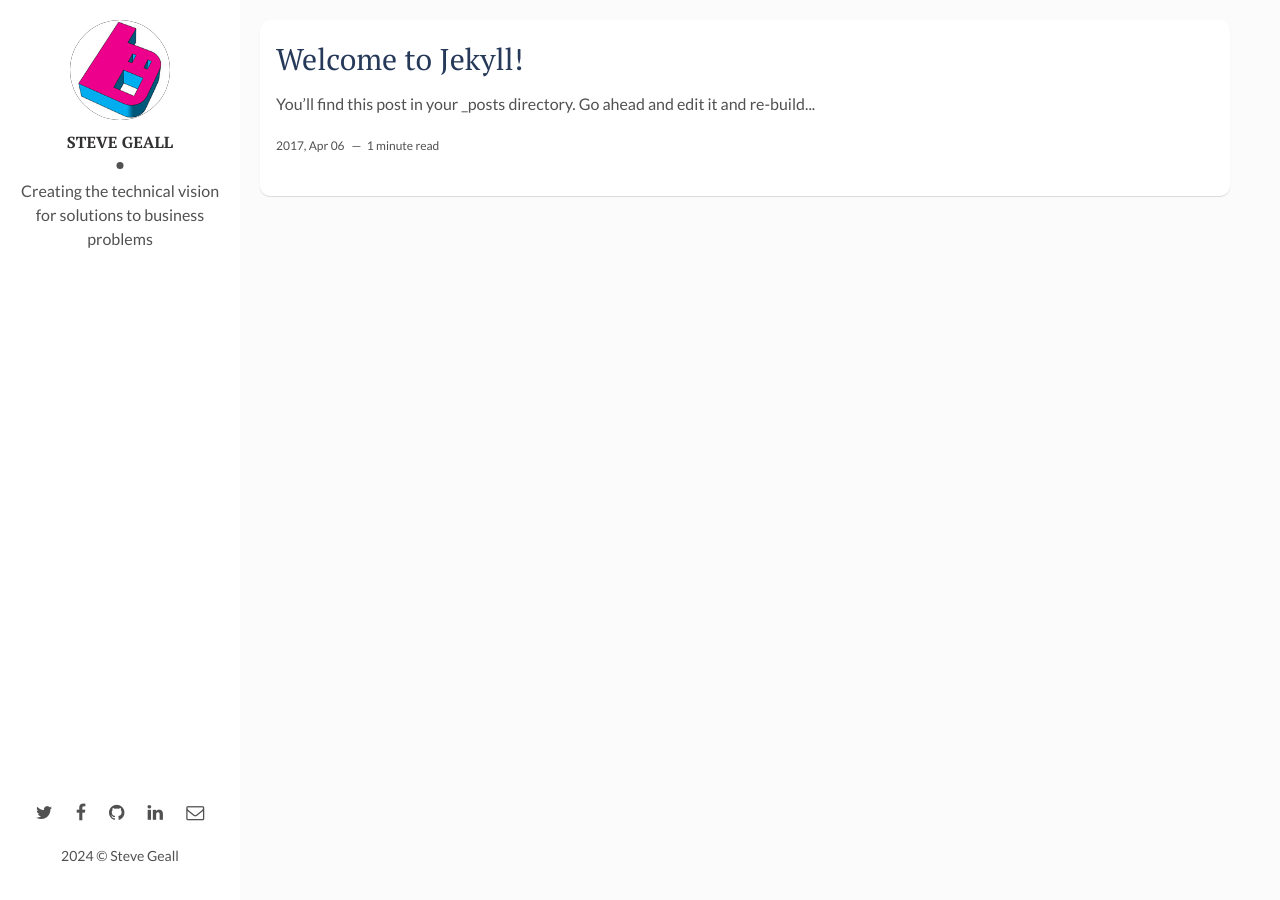
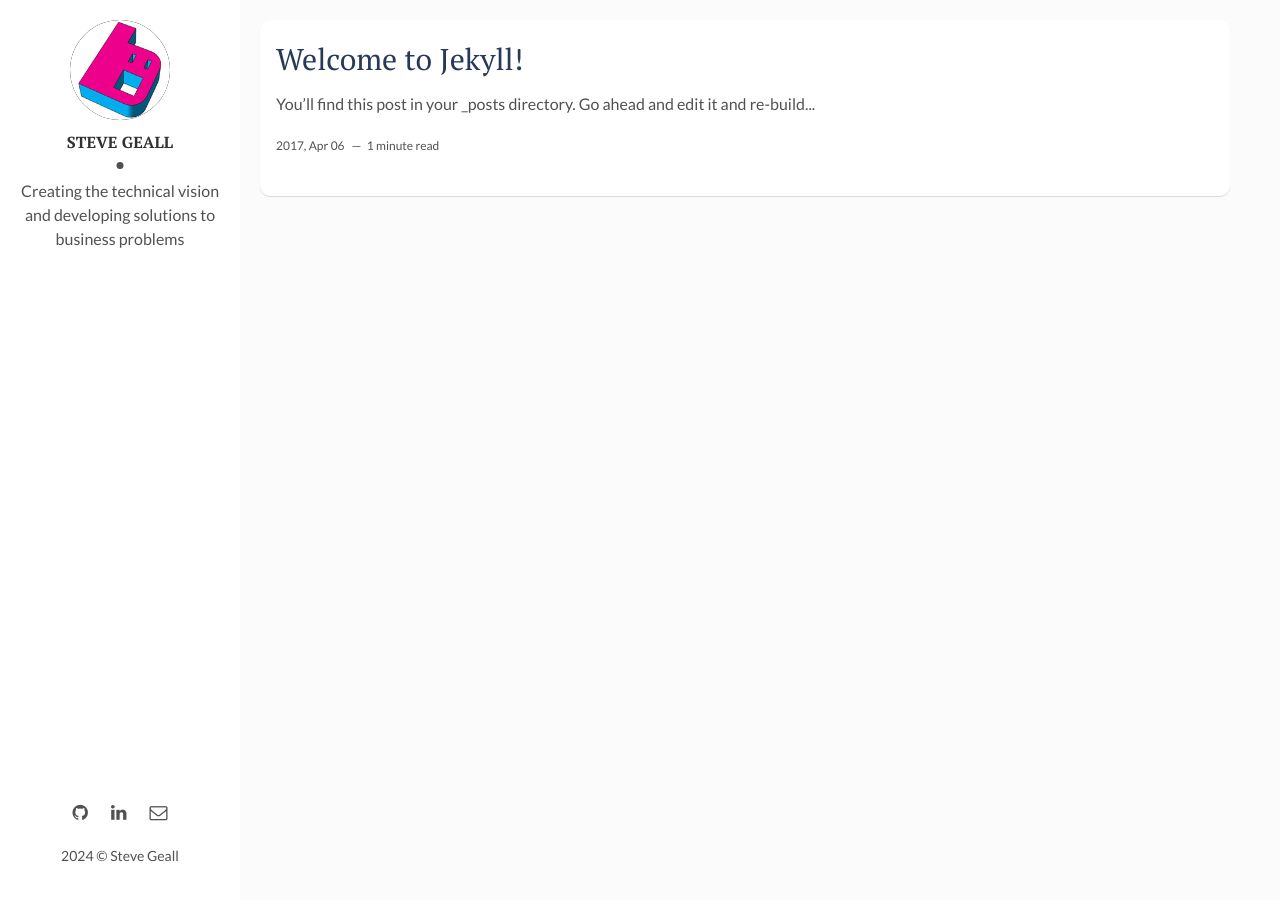
Before and after one commit to borough11/borough11.github.io, a Jekyll site: the page built from index.html, in a window 1280 px wide. Built offline with Jekyll 4.4.1, drawn with Linux system fonts in a browser that asks for light colours; the list of posts is cut into pages by our own code.

Commit message:
modified:   _config.yml 	modified:   _layouts/main.html

```diff
--- a/_config.yml
+++ b/_config.yml
@@ -9,11 +9,11 @@ site-twitter: #if your site has a twitter account, enter it here
 # Author Settings
 author: Steve Geall # add your name
 author-img: borough11.jpg # add your photo
-about-author: Creating the technical vision for solutions to business problems # add description
+about-author: Creating the technical vision and developing solutions to business problems # add description
 social-twitter: # add your Twitter handle
 social-facebook: # add your Facebook handle
 social-github: borough11 # add your Github handle
-social-linkedin: # add your Linkedin handle
+social-linkedin: steve-geall-b0044657 # add your Linkedin handle
 social-email: stevegeall@gmail.com # add your Email address
 
 # Disqus
--- a/_layouts/main.html
+++ b/_layouts/main.html
@@ -16,16 +16,6 @@ layout: default
     <section class="contact">
       <!--<h3 class="contact-title">Contact me</h3>-->
       <ul>
-        {% if site.social-twitter %}
-          <li><a href="https://twitter.com/{{ site.social-twitter }}" target="_blank"><i class="fa fa-twitter" aria-hidden="true"></i></a></li>
-        {% else %}
-          <li><a href="https://twitter.com/artemsheludko_" target="_blank"><i class="fa fa-twitter" aria-hidden="true"></i></a></li>
-        {% endif %}
-        {% if site.social-facebook %}
-          <li><a href="https://facebook.com/{{ site.social-facebook }}" target="_blank"><i class="fa fa-facebook" aria-hidden="true"></i></a></li>
-        {% else %}
-          <li><a href="https://facebook.com/" target="_blank"><i class="fa fa-facebook" aria-hidden="true"></i></a></li>
-        {% endif %}
         {% if site.social-github %}
           <li class="github"><a href="http://github.com/{{site.social-github}}" target="_blank"><i class="fa fa-github"></i></a></li>
         {% else %}
```
